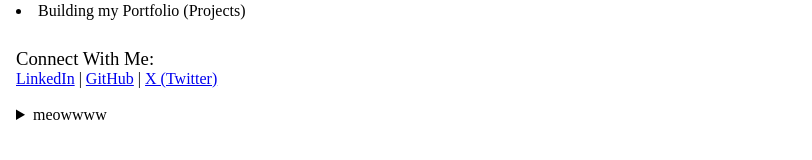
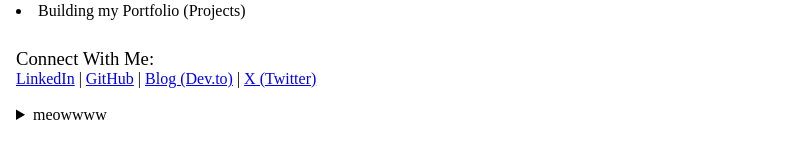
Before and after one commit to jfmartinz/portfolio, a Vue app: page / in a window 1280 px wide. Shown: the part 177-337 px from the top of the page, without its empty margins (0-812 px from the left). Built offline with nearby package versions, Linux system fonts and the light colour scheme.

Commit message:
Add blog link

```diff
--- a/src/components/HeroPage.vue
+++ b/src/components/HeroPage.vue
@@ -21,6 +21,7 @@
       <h3>Connect With Me:</h3>
       <a href="https://www.linkedin.com/in/jfmartinz/">LinkedIn</a> |
       <a href="https://github.com/jfmartinz">GitHub</a> |
+      <a href="https://dev.to/jfmartinz">Blog (Dev.to)</a> |
       <a href="https://twitter.com/jfmartinz">X (Twitter)</a>
     </div>
     <br />
```
